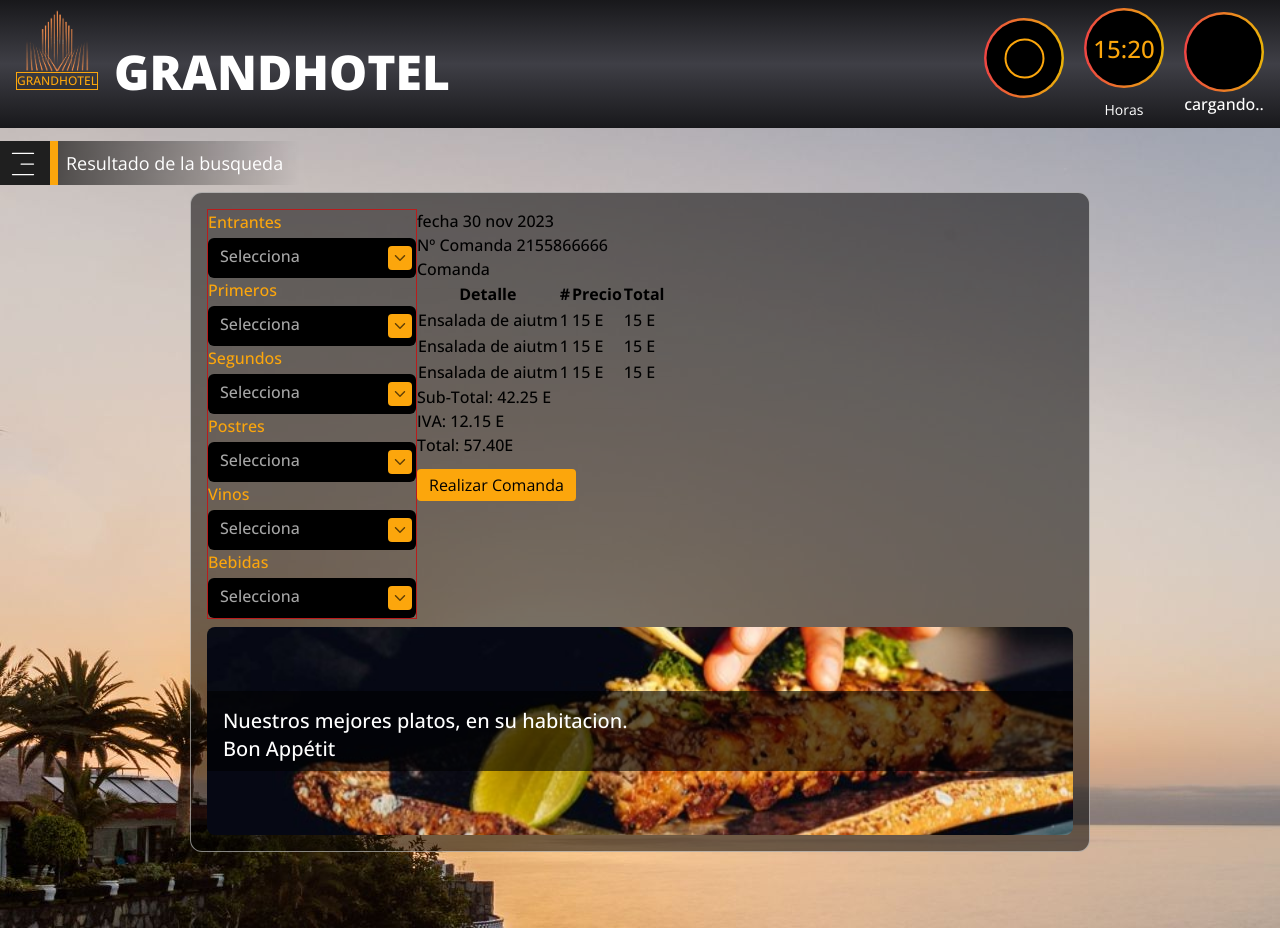
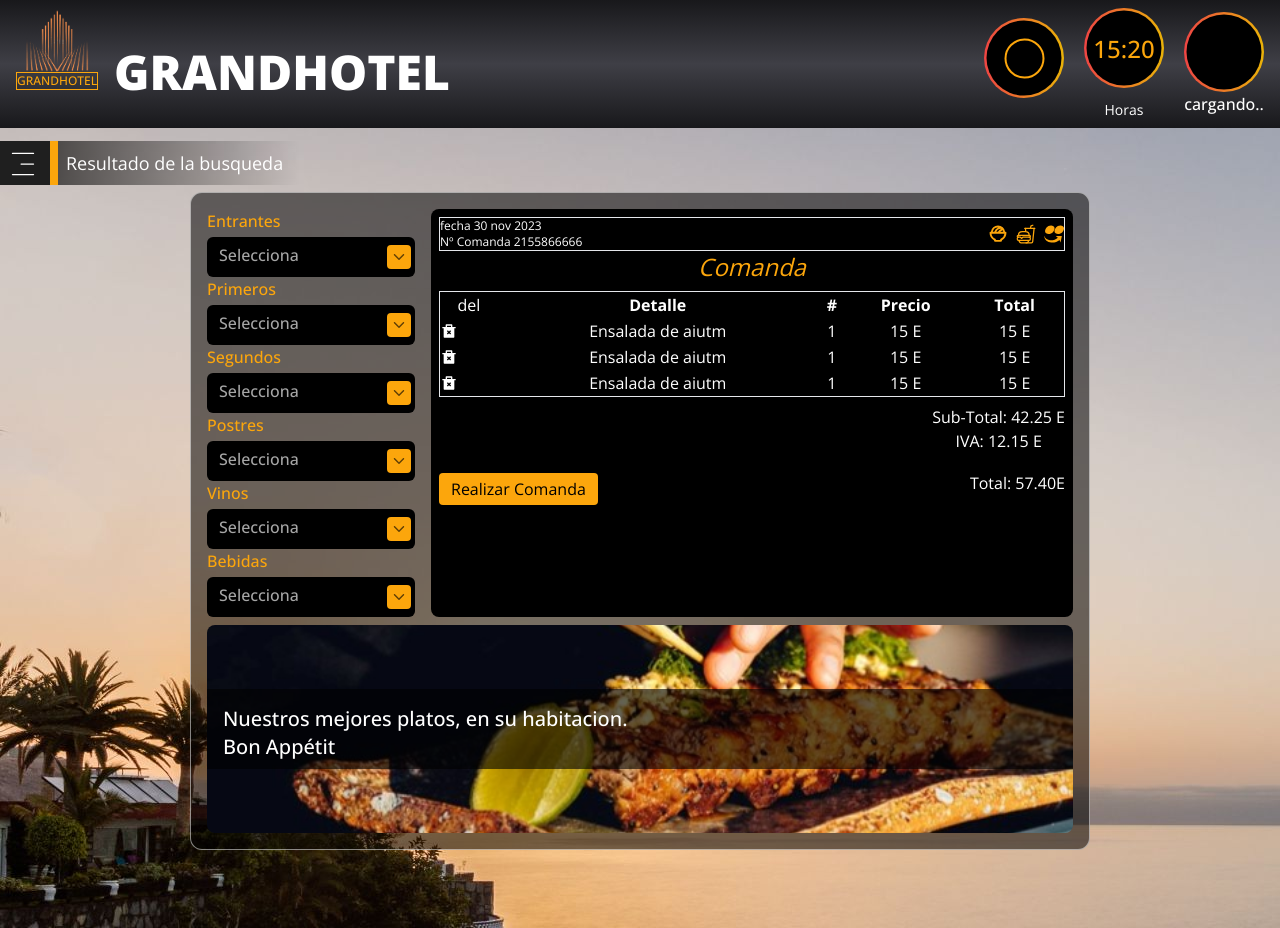
Before and after one commit to MarckWeb/hotel_reservas, a React (Vite) app in the folder hotel_front/: page /servicios/1 in a window 1280 px wide. Built offline with nearby package versions, Linux system fonts and the light colour scheme; no server answers; sample sign-in values are in the browser's storage.

Commit message:
add components for service catering

```diff
--- a/hotel_front/src/components/CateringMenu.tsx
+++ b/hotel_front/src/components/CateringMenu.tsx
@@ -2,7 +2,7 @@ import Select from './Select'
 
 const CateringMenu = () => {
   return (
-    <section className="border border-red-700">
+    <section className="">
       <Select
         name="entrance"
         label="Entrantes"
--- a/hotel_front/src/components/DescriptionMenuCat.tsx
+++ b/hotel_front/src/components/DescriptionMenuCat.tsx
@@ -1,21 +1,29 @@
-import React from 'react'
 import Button from './Button'
+import { PiBowlFoodBold } from 'react-icons/pi'
+import { IoFastFoodOutline } from 'react-icons/io5'
+import { SiIfood } from 'react-icons/si'
+import { RiDeleteBin2Fill } from 'react-icons/ri'
 
 const DescriptionMenuCat = () => {
   return (
-    <section>
-      <div>
-        <div>
+    <section className=" w-full h-full bg-black text-white font-light p-2 rounded-lg">
+      <div className="flex flex-row justify-between items-center border">
+        <div className="text-xs">
           <p>fecha 30 nov 2023</p>
           <p>Nº Comanda 2155866666</p>
         </div>
-        <div></div>
+        <div className="flex gap-2 text-xl text-background-second">
+          <PiBowlFoodBold />
+          <IoFastFoodOutline />
+          <SiIfood />
+        </div>
       </div>
-      <article>
-        <h2>Comanda</h2>
-        <table>
+      <article className="text-center flex flex-col gap-2">
+        <h2 className="text-background-second text-2xl italic">Comanda</h2>
+        <table className="border w-full">
           <thead>
             <tr>
+              <td>del</td>
               <th>Detalle</th>
               <th>#</th>
               <th>Precio</th>
@@ -24,18 +32,28 @@ const DescriptionMenuCat = () => {
           </thead>
           <tbody>
             <tr>
+              <td>
+                <RiDeleteBin2Fill />
+              </td>
+
               <td>Ensalada de aiutm</td>
               <td>1</td>
               <td>15 E</td>
               <td>15 E</td>
             </tr>
             <tr>
+              <td>
+                <RiDeleteBin2Fill />
+              </td>
               <td>Ensalada de aiutm</td>
               <td>1</td>
               <td>15 E</td>
               <td>15 E</td>
             </tr>
             <tr>
+              <td>
+                <RiDeleteBin2Fill />
+              </td>
               <td>Ensalada de aiutm</td>
               <td>1</td>
               <td>15 E</td>
@@ -44,7 +62,7 @@ const DescriptionMenuCat = () => {
           </tbody>
         </table>
 
-        <div>
+        <div className="ml-auto">
           <p>
             <span>Sub-Total:</span> <span>42.25 E</span>
           </p>
@@ -53,7 +71,7 @@ const DescriptionMenuCat = () => {
           </p>
         </div>
 
-        <div>
+        <div className="flex flex-row-reverse justify-between items-center">
           <p>
             <span>Total:</span> <span>57.40E</span>
           </p>
--- a/hotel_front/src/layout/CateringService.tsx
+++ b/hotel_front/src/layout/CateringService.tsx
@@ -1,15 +1,14 @@
 import { useParams } from 'react-router-dom'
 import CateringMenu from '../components/CateringMenu'
 import DescriptionMenuCat from '../components/DescriptionMenuCat'
-import Food from '../assets/food.jpg'
 
 const CateringService = () => {
   const { serviceId } = useParams()
   console.log(serviceId)
   return (
-    <section className="w-full h-screen bg-servicio-background bg-cover md:overflow-hidden flex flex-col">
-      <article className="w-full max-w-[900px] mx-auto mt-16 bg-background-cards border border-border-cards rounded-xl md:p-4 flex flex-col gap-2">
-        <div className="md:flex md:flex-row">
+    <section className="w-full h-screen bg-servicio-background bg-cover md:overflow-hidden flex flex-col ">
+      <article className="w-full max-w-[900px] mx-auto mt-16 bg-background-cards border border-border-cards rounded-xl md:p-4 flex flex-col  gap-2">
+        <div className="flex  flex-col items-center gap-4 md:flex-row">
           <CateringMenu />
           <DescriptionMenuCat />
         </div>
```
